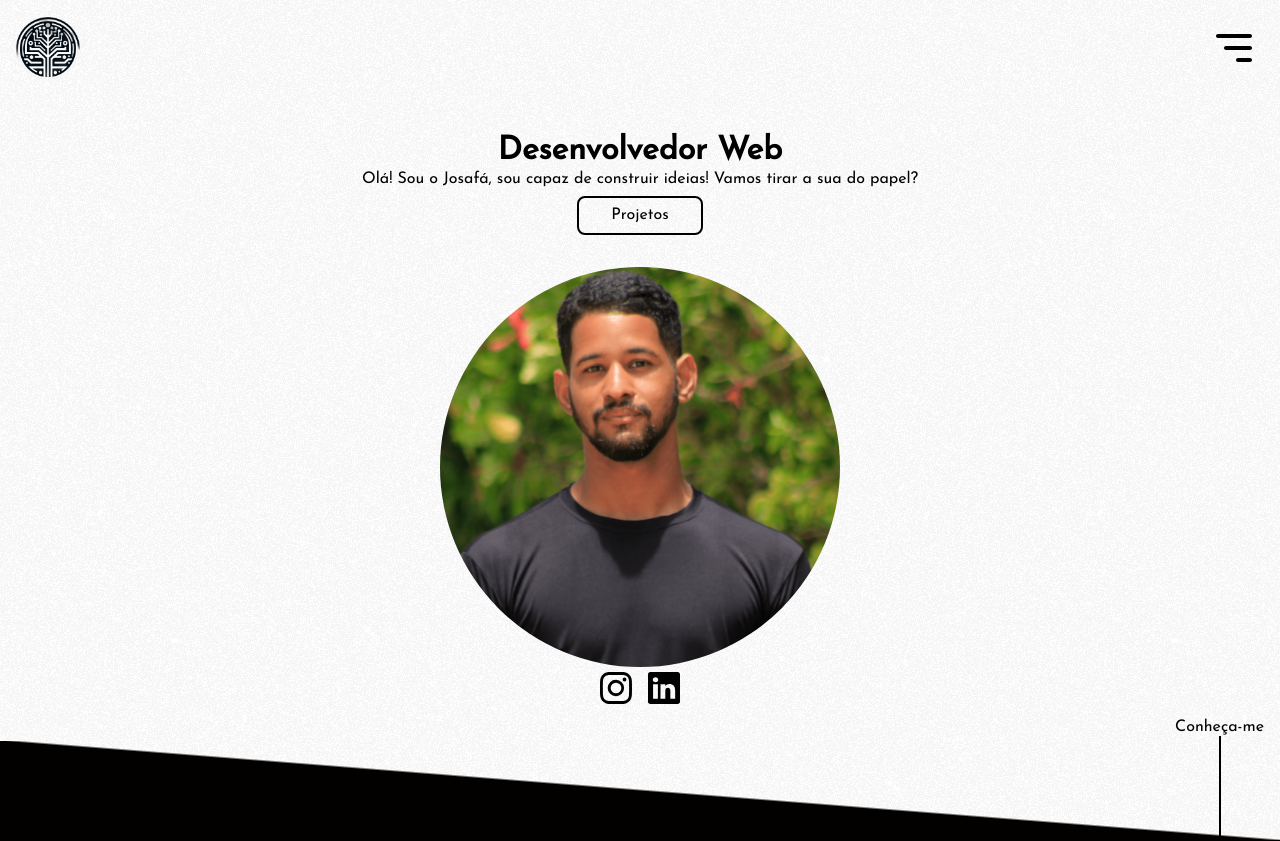
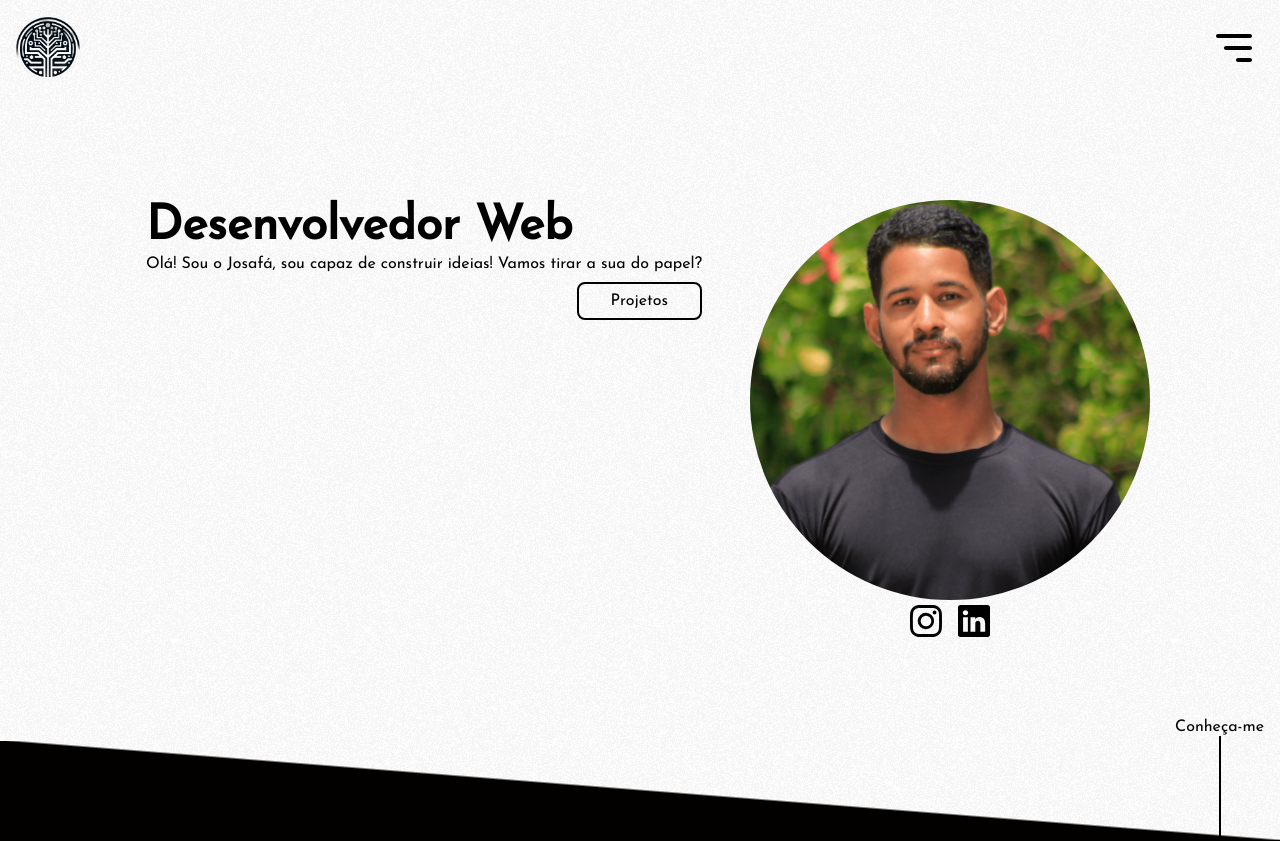
Before and after one commit to josafaverissimo/portfolio, a Vue app in the folder portfolio-app/: page / in a window 1280 px wide. Shown: the top 841 px of the page. Built offline with nearby package versions, Linux system fonts and the light colour scheme.

Commit message:
style: short presentation section medium responsive

```diff
--- a/portfolio-app/src/components/HomeView/ShortPresentationSection.vue
+++ b/portfolio-app/src/components/HomeView/ShortPresentationSection.vue
@@ -119,6 +119,28 @@ section.short-presentation {
         }
       }
     }
+
+    @media screen and (min-width: 992px) {
+      .wrapper {
+        flex-direction: row;
+
+        .title {
+          align-self: flex-start;
+
+          h1, p {
+            text-align: left;
+          }
+
+          h1 {
+            font-size: 3rem;
+          }
+
+          a {
+            align-self: flex-end;
+          }
+        }
+      }
+    }
   }
 
   .scroll {
```
